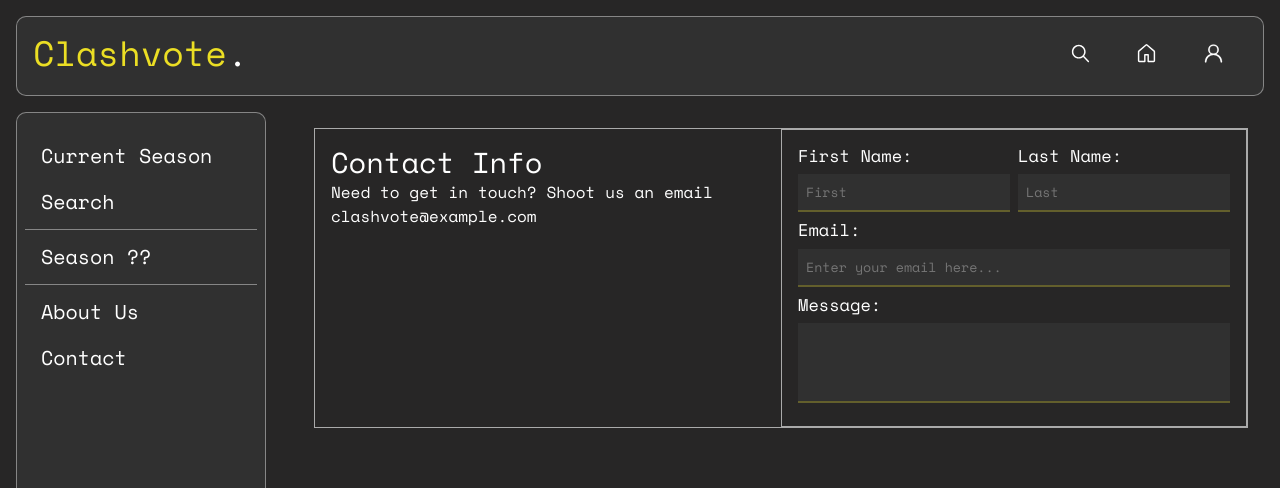
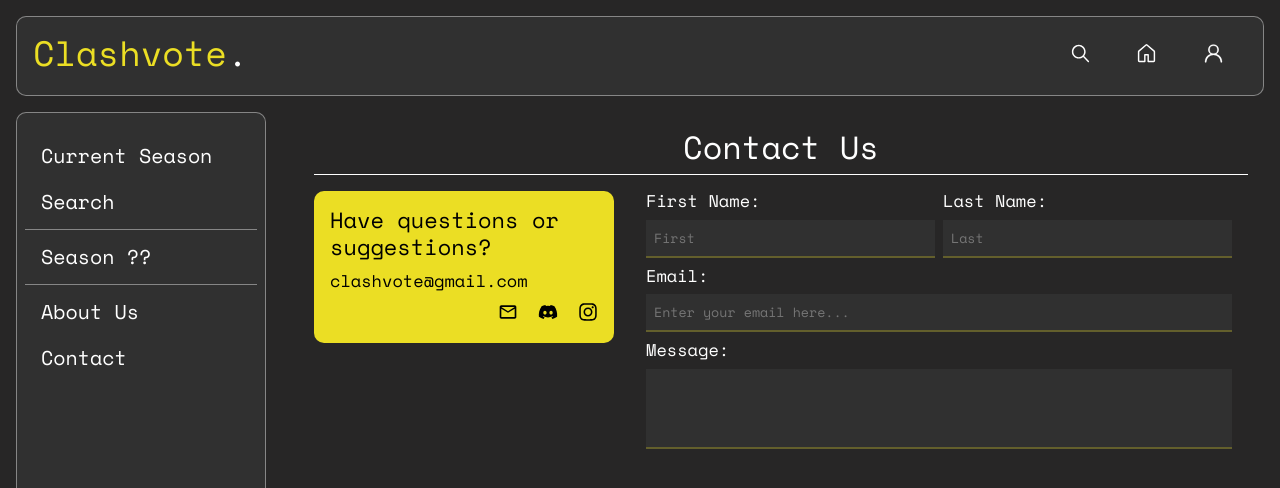
Before and after one commit to josedrios/clashvote, a React (Vite) app: page / in a window 1280 px wide. Shown: the top 488 px of the page. Built offline with nearby package versions, Linux system fonts and the light colour scheme.

Commit message:
Completed the contact page, structuring and styling, functionality for the form is still left to do

```diff
--- a/src/Components/pages/About.jsx
+++ b/src/Components/pages/About.jsx
@@ -4,7 +4,7 @@ const getImage = (name) => images[name.replace(/[ .]/g, "_")] || null;
 function About({}) {
     const pfp = ["Archer", "Golem", "Wizard", "Thrower", "Inferno Dragon", "Valkyrie"];
     const aboutP1 = "I started playing Clash of Clans (COC) as a kid, over a decade ago, and watched it evolve while building my base. I played with my brothers and friends but always felt a lack of community. The removal of global chat was a major blow, and though I kept playing, the sense of connection was never the same."
-    const aboutP2 = "Now, as a young adult with programming skills, I want to give back to the same community that shaped me into the man I am today by making them a helpful website. This platform will allow players to vote on various topics, share guidance, and discuss gameplay concepts, fostering collaboration and helping everyone navigate the game better."
+    const aboutP2 = "Now, as a young adult with programming skills, I want to give back to the same community that shaped me into the man I am today by making a helpful website. This platform will allow players to vote on various topics, share guidance, and discuss gameplay concepts, fostering collaboration and helping everyone navigate the game better."
     const roles = [
         "Front End Engineer",
         "Back End Engineer",
--- a/src/Components/pages/Contact.jsx
+++ b/src/Components/pages/Contact.jsx
@@ -1,10 +1,26 @@
+import { MdOutlineEmail } from "react-icons/md";
+import { FaDiscord } from "react-icons/fa";
+import { FaInstagram } from "react-icons/fa";
+
 function Contact({}) {
     return (
         <div id="contact-container">
+            <h2 id="contact-title">Contact Us</h2>
+            <div id="contact-body-container">
                 <div id="contact-info">
-                <h3>Contact Info</h3>
-                <p>Need to get in touch? Shoot us an email</p>
-                <div>clashvote@example.com</div>
+                    <h3>Have questions or suggestions?</h3>
+                    <div>clashvote@gmail.com</div>
+                    <div id="contact-link-buttons">
+                        <button>
+                            <MdOutlineEmail />
+                        </button>
+                        <button>
+                            <FaDiscord />
+                        </button>
+                        <button>
+                            <FaInstagram />
+                        </button>
+                    </div>
                 </div>
                 <div id="contact-create-message">
                     <form action="">
@@ -25,10 +41,15 @@ function Contact({}) {
                             </div>
                         </div>
                         <h4>Email:</h4>
-                    <input id="contact-email-input" type="text" placeholder="Enter your email here..." />
+                        <input
+                            id="contact-email-input"
+                            type="text"
+                            placeholder="Enter your email here..."
+                        />
                         <h4>Message:</h4>
                         <textarea name="" id="contact-message-text"></textarea>
                     </form>
+                </div>
             </div>
         </div>
     );
--- a/src/styles/layouts/_misc.scss
+++ b/src/styles/layouts/_misc.scss
@@ -76,7 +76,7 @@
     }
 }
 
-@media(max-width: 780px){
+@media (max-width: 780px) {
     .team-member-card {
         width: 180px;
         flex-direction: column;
@@ -92,32 +92,101 @@
 // Contact Page
 #contact-container {
     width: 100%;
+    height: 300px;
+}
+
+#contact-title {
+    text-align: center;
+    padding-bottom: $spacing-small;
+    border-bottom: 1px solid white;
+}
+
+#contact-body-container {
     display: flex;
-    border: 1px solid $offwhite-two;
-    height: 300px;
-
-    #contact-info, #contact-create-message {
+    #contact-info,
+    #contact-create-message {
         padding: $spacing-medium;
     }
 }
 
 #contact-info {
     width: 50%;
+    background-color: $primary-color;
+    border-radius: $border-radius-sm;
+    max-width: 300px;
+    height: min-content;
+    margin-top: $spacing-medium;
+
+    > * {
+        margin-bottom: $spacing-small;
+    }
+
+    h3 {
+        color: black;
+        font-size: 22px;
+    }
+
+    div {
+        color: black;
+        font-size: 17px;
+    }
+}
+
+#contact-link-buttons {
+    margin-bottom: 0;
+    width: 100px;
+    display: flex;
+    flex-direction: row;
+    justify-content: space-between;
+    margin-left: auto;
+
+    button {
+        background-color: transparent;
+        svg {
+            fill: black;
+            font-size: 20px;
+        }
+    }
+}
+
+@media (max-width: #{$breakpoint-sm}){
+    #contact-info {
+        max-width: 100%;
+        width: calc(100% - 2*$spacing-medium);
+        margin: 0 $spacing-medium;
+    }
+
+    #contact-title {
+        margin-bottom: $spacing-medium;
+        border-bottom: none;
+    }
+
+    #contact-body-container {
+        flex-direction: column;
+    }
+
+    #contact-create-message {
+        width: 100% !important;
+        margin-left: 0 !important;
+    }
 }
 
 #contact-create-message {
+    padding: $spacing-medium;
     display: flex;
     flex-direction: column;
-    border: 1px solid $offwhite-two;
-    width: 50%;
+    margin-left: $spacing-medium;
+    width: calc(100% - $spacing-medium);
+    min-width: 50%;
 
     h4 {
         font-size: 17px;
         margin: 0 0 $spacing-small 0;
-
+        text-wrap: nowrap;
     }
 
-    input, textarea {
+    input,
+    textarea {
         background-color: $secondary-background-color;
         padding: $spacing-small;
         transition: 0.4s;
@@ -130,7 +199,8 @@
         margin-bottom: $spacing-small;
     }
 
-    input:focus, textarea:focus {
+    input:focus,
+    textarea:focus {
         border-bottom: 2px solid $primary-color;
     }
 
@@ -152,12 +222,13 @@
     display: flex;
     flex-direction: column;
     width: 50%;
-    div, input {
+    div,
+    input {
         width: 100%;
     }
 }
 
-#first-name-section{
+#first-name-section {
     margin-right: $spacing-small;
 }
 
```
Lines whose indentation alone changed are shown as unchanged.
